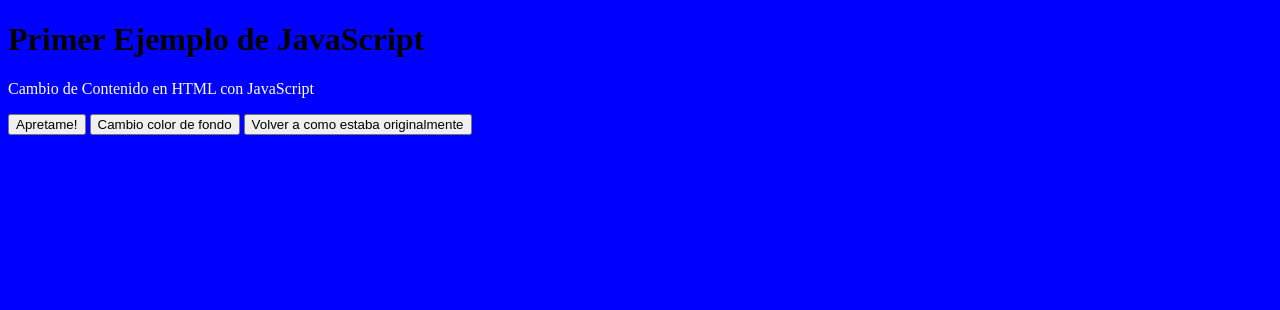
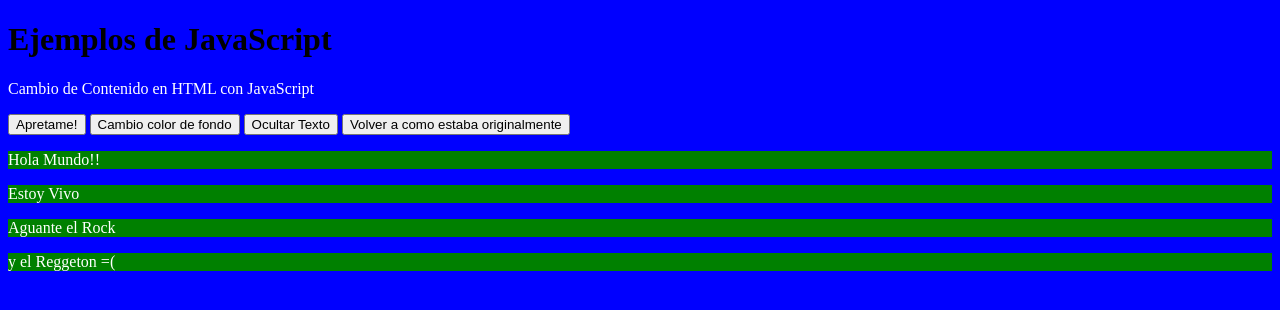
Before and after one commit to Dummy-Soft/CursoTicmas, a plain HTML site: page Curso/JavaScript/index.html in a window 1280 px wide. Drawn offline with Linux system fonts and the light colour scheme.

Commit message:
Seguimos trabajando con JS y aprendiendo

```diff
--- a/Curso/JavaScript/index.html
+++ b/Curso/JavaScript/index.html
@@ -8,7 +8,7 @@
     <title>Ejemplos de JavaScript</title>
 </head>
 <body>
-    <h1>Primer Ejemplo de JavaScript</h1>
+    <h1>Ejemplos de JavaScript</h1>
 
     <p id="demo">Cambio de Contenido en HTML con JavaScript</p>
 
@@ -16,7 +16,14 @@
 
     <button type="button" id="boton_color">Cambio color de fondo</button>
 
+    <button type="button" id="boton_ocultar">Ocultar Texto</button>
+
     <button type="button" id="boton_default">Volver a como estaba originalmente</button>
+
+    <p class="parrafo">Hola Mundo!!</p>
+    <p class="parrafo">Estoy Vivo</p>
+    <p class="parrafo">Aguante el Rock</p>
+    <p class="parrafo">y el Reggeton =(</p>
 
     <script src="js/function.js"></script>
 </body>
--- a/Curso/JavaScript/js/function.js
+++ b/Curso/JavaScript/js/function.js
@@ -30,5 +30,16 @@ document.getElementById("boton_color").addEventListener('click', function(){
 document.getElementById("boton_default").addEventListener('click', function(){
     document.body.style.backgroundColor = 'blue'
     document.getElementById("demo").innerHTML = "Cambio de Contenido en HTML con JavaScript";
+    document.getElementById('demo').style.display ='';
     console.log("Todo como estaba")
 })
+
+document.getElementById("boton_ocultar").addEventListener('click', function(){
+    document.getElementById('demo').style.display = 'none';
+})
+
+const collection = document.getElementsByClassName('parrafo');
+for (let i = 0; collection.length; i++) {
+    collection[i].style.backgroundColor = "green";
+    collection[i].style.color = "white";
+}
```
